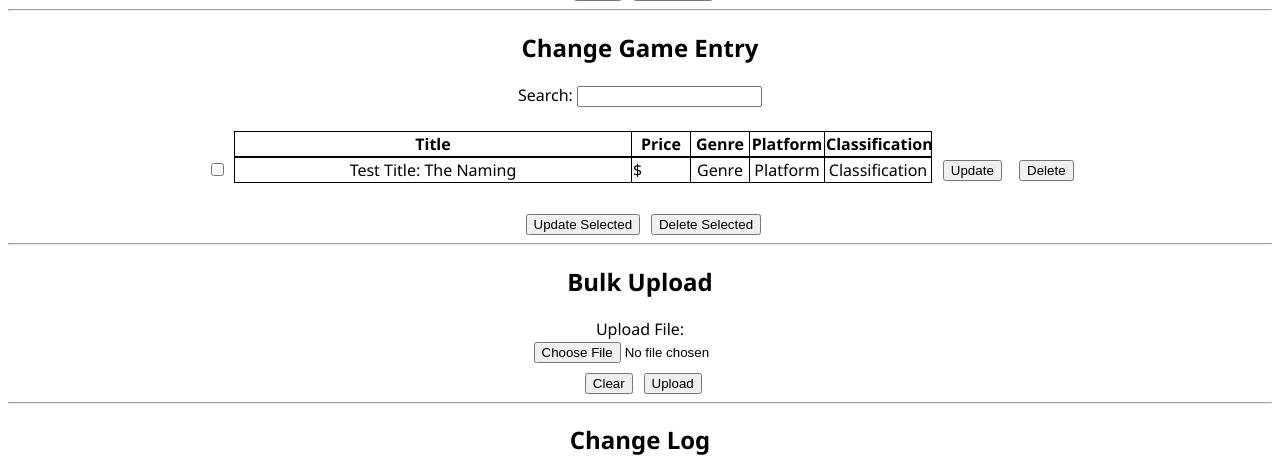
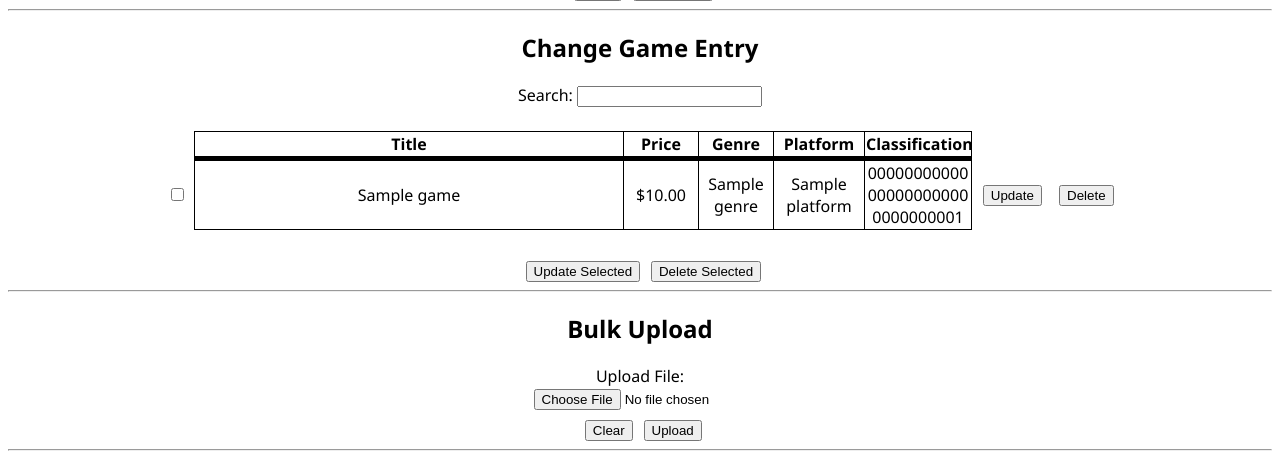
Before and after one commit to DrWalrus1/ISIT307-Backend-Web-Programming, a PHP site: page /admin.php in a window 1280 px wide. Shown: the part 506-976 px from the top of the page. Run offline with PHP 8.4, Linux system fonts and the light colour scheme; tables that the repository leaves empty hold one stand-in row (values such as "Sample post").

Commit message:
Created new functions for creating tbody and its rows. Removed template row. Removed submitLog function. Small tweaks to table.css

```diff
--- a/Assignment 7/admin.php
+++ b/Assignment 7/admin.php
@@ -1,4 +1,7 @@
 <?php
+require_once "dbconnect.php";
+require_once "dbinteraction.php";
+$games = loadGamesFromDB();
 $title;
 $price;
 $genre;
@@ -7,10 +10,6 @@ $classification;
 $acceptedFileTypes = array(".csv",".txt");
 $file;
 $goodFile;
-
-require_once "dbconnect.php";
-require_once "dbinteraction.php";
-
 
 function checkInputs() {
     if (!empty($_GET["formID"])) {
@@ -62,10 +61,6 @@ function checkInputs() {
     }
 }
 
-function submitLog() {
-    echo $_SERVER['REMOTE_ADDR'];
-}
-//submitLog();
 function getAcceptedFileTypes(){
     global $acceptedFileTypes;
     return implode(",", $acceptedFileTypes);
@@ -120,6 +115,33 @@ function bulkUpload($file, mysqli $conn) {
         call_user_func_array(array($stmt, 'bind_param'), refValues($games));
         $stmt->execute();
     }
+}
+
+function createTableRow($game) {
+    $string =
+    '<tr id=' . $game["id"] . '>' .
+        "<td class=\"col1\"><input type=\"checkbox\" onchange=\"checkRow(this.parentElement.parentElement.id, this.checked);\"></td>" .
+        '<td class=\"col2\"><div contenteditable name=\"title\">' . $game["title"] . '</div></td>' .
+        '<td class="col3" onclick="this.children[1].focus();">' .
+            '<p style="margin:0;display:inline-block">$</p>' .
+            '<div contenteditable name="price" style="display:inline-block;text-align:left;">' . $game["price"] . '</div>' .
+        '</td>' .
+        '<td class="col3"><div contenteditable name="genre">' . $game["genre"] . '</div></td>' .
+        '<td class="col4"><div contenteditable name="plat">' . $game["platform"] . '</div></td>' .
+        '<td class="col5"><div contenteditable name="classification">' . $game["classification"] . '</div></td>' .
+        '<td class="col6"><button class="button" onclick="updateRow(this.parentElement.parentElement.id);">Update</button></td>' .
+        '<td class="col6"><button class="button" onclick="deleteRow(this.parentElement.parentElement.id);">Delete</button></td>' .
+    '</tr>';
+    return $string;
+}
+
+function createTbody($games) {
+    $string = "<tbody>";
+    foreach ($games as $selected) {
+        $string .= createTableRow($selected);
+    }
+    $string .= "</tbody>";
+    return $string;
 }
 
 checkInputs();
@@ -222,22 +244,7 @@ if (isset($file)) {
                             <th scope="col" class="col6"></th>
                         </tr>
                     </thead>
-                    <tbody>
-                        <!-- TODO: PHP fill rows -->
-                        <tr id="row1">
-                            <td class="col1"><input type="checkbox" id="row1CheckLabel" onchange="checkRow(this.parentElement.parentElement.id, this.checked);"></td>
-                            <td class="col2"><div contenteditable name="title">Test Title: The Naming</div></td>
-                            <td class="col3" onclick="this.children[1].focus();" style="text-align:justify">
-                                <p style="margin:0;display:inline-block">$</p>
-                                <div contenteditable name="price" onchange="checkField(this.id);" style="display:inline-block;text-align:left;"></div>
-                            </td> <!-- TODO: Add check for number -->
-                            <td class="col3"><div contenteditable name="genre">Genre</div></td>
-                            <td class="col4"><div contenteditable name="plat">Platform</div></td>
-                            <td class="col5"><div contenteditable name="classification">Classification</div></td>
-                            <td class="col6"><button class="button" onclick="updateRow(this.parentElement.parentElement.id);">Update</button></td> <!-- TODO: Have Javascript execute post/get -->
-                            <td class="col6"><button class="button" onclick="deleteRow(this.parentElement.parentElement.id);">Delete</button></td> <!-- TODO: Have Javascript execute post/get -->
-                        </tr>
-                    </tbody>
+                    <?php echo createTbody($games)?>
                 </table>
             </div>
             <br><br>
--- a/Assignment 7/script.js
+++ b/Assignment 7/script.js
@@ -20,11 +20,6 @@ function clearForm(formID){
     });
 
 }
-
-function checkField(priceID) {
-
-}
-
 
 function checkRow(rowID, isRowIncluded) {
     if (isRowIncluded) {
--- a/Assignment 7/table.css
+++ b/Assignment 7/table.css
@@ -4,7 +4,7 @@ table {
 
 thead, tbody tr {
     display: table;
-    width: 55em;
+    width: 60em;
     table-layout: fixed;
     border-collapse: collapse;
 }
@@ -14,12 +14,19 @@ tbody {
     overflow-x: hidden;
     overflow-y: scroll;
     table-layout: fixed;
-    max-height: 10em;
+    max-height: 15em;
 }
 
 th, td {
     border: 1px solid black;
+}
 
+th {
+    border-bottom: 5px solid black;
+}
+
+td {
+    border-top: 0px;
 }
 
 .col1 {
@@ -33,12 +40,12 @@ th, td {
 
 .col3 {
     min-width:3.5em;
-    width:3.5em;
+    width:4.5em;
 }
 
 .col4 {
     min-width:4.5em;
-    width:4.5em;
+    width:5.5em;
 }
 
 .col5 {
```
